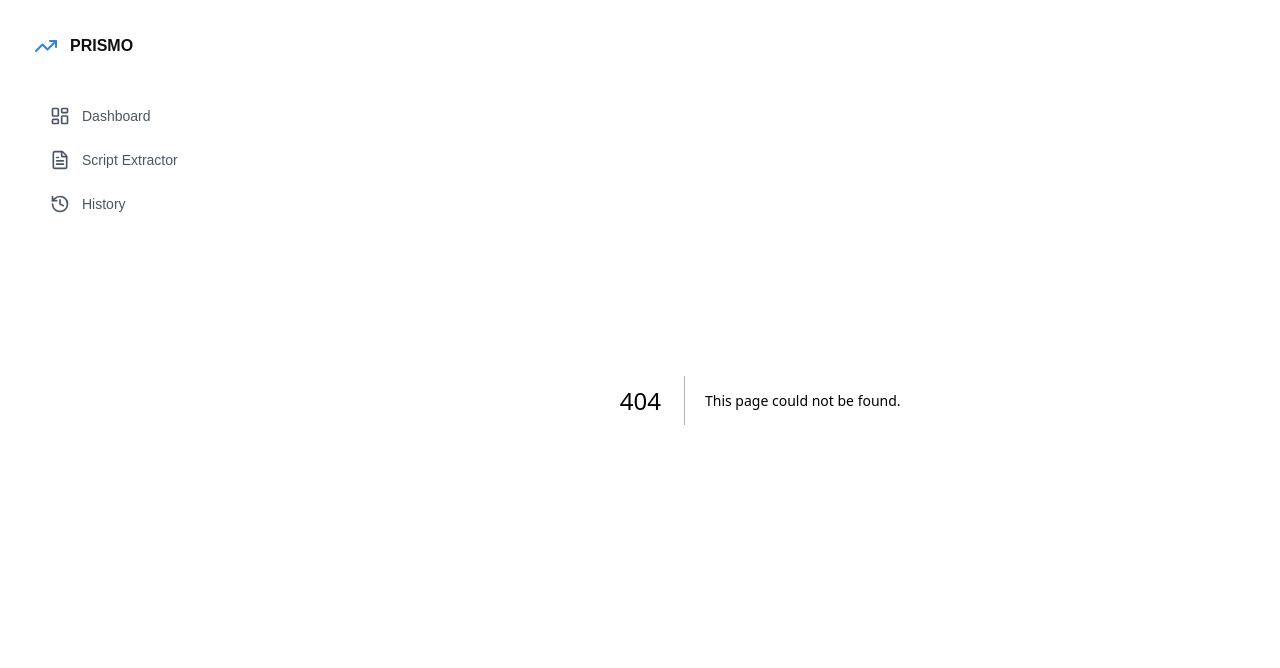
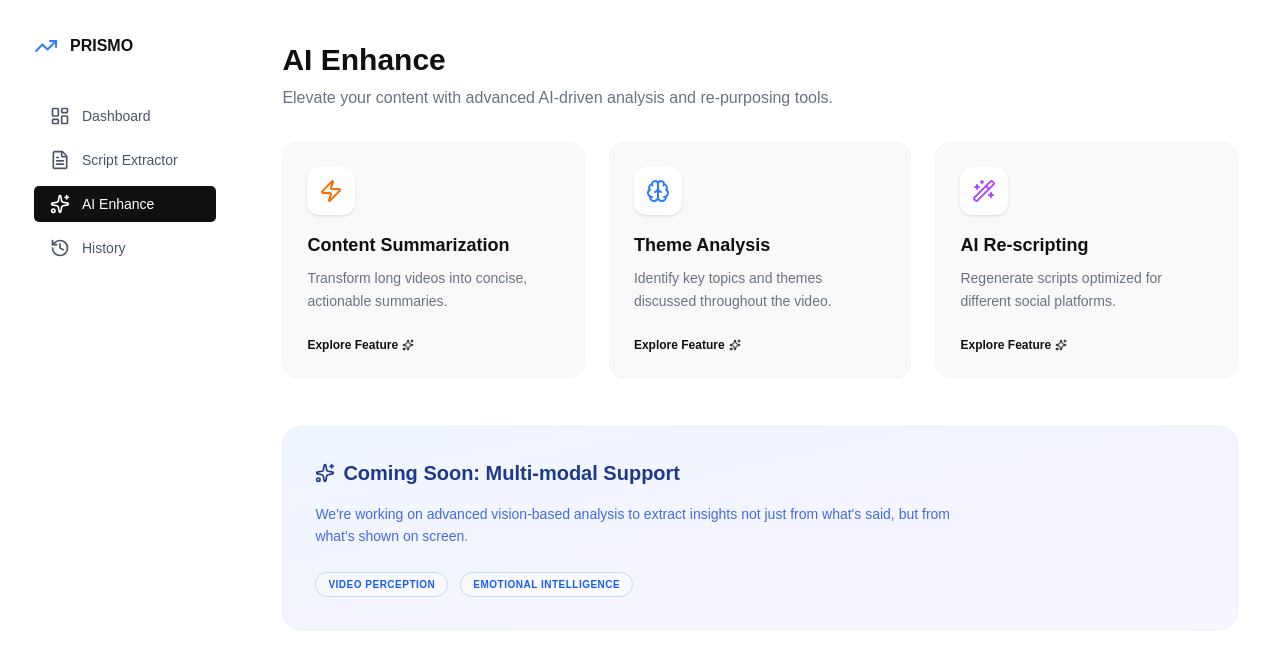
Before and after one commit to joshiancadiz/prismo, a Next.js app: page /dashboard/ai_enhance in a window 1280 px wide. Before the commit this address had no page. Shown: the top 668 px of the page. Built offline with nearby package versions, Linux system fonts and the light colour scheme.

Commit message:
created ai_enhance section

```diff
--- a/src/app/components/sidebar.tsx
+++ b/src/app/components/sidebar.tsx
@@ -3,12 +3,13 @@
 import React from 'react';
 import Link from 'next/link';
 import { usePathname } from 'next/navigation';
-import { TrendingUp, LayoutDashboard, FileText, History } from 'lucide-react';
+import { TrendingUp, LayoutDashboard, FileText, History, Sparkles } from 'lucide-react';
 
 const navItems = [
     { name: 'Dashboard', href: '/dashboard', icon: LayoutDashboard },
-    { name: 'Script Extractor', href: '/script_extract', icon: FileText },
-    { name: 'History', href: '/history', icon: History },
+    { name: 'Script Extractor', href: '/dashboard/script_extract', icon: FileText },
+    { name: 'AI Enhance', href: '/dashboard/ai_enhance', icon: Sparkles },
+    { name: 'History', href: '/dashboard/history', icon: History },
 ];
 
 const Sidebar = () => {
@@ -27,7 +28,7 @@ const Sidebar = () => {
                             <li key={item.name}>
                                 <Link
                                     href={item.href}
-                                    className={`w-full flex items-center gap-3 px-4 py-2 text-sm font-medium transition-colors cursor-pointer ${pathname === item.href
+                                    className={`w-full flex items-center gap-3 px-4 py-2 text-sm font-medium transition-colors cursor-pointer ${(pathname === item.href || (pathname === '/' && item.href === '/dashboard'))
                                         ? 'bg-[#101010] text-white rounded-[5px]'
                                         : 'text-gray-600 hover:text-[#101010]'
                                         }`}
--- /dev/null
+++ b/src/app/dashboard/ai_enhance/page.tsx
@@ -0,0 +1,53 @@
+"use client";
+
+import React from 'react';
+import { Sparkles, Wand2, Zap, Brain } from 'lucide-react';
+
+const features = [
+    { name: 'Content Summarization', description: 'Transform long videos into concise, actionable summaries.', icon: Zap, color: 'text-orange-500' },
+    { name: 'Theme Analysis', description: 'Identify key topics and themes discussed throughout the video.', icon: Brain, color: 'text-blue-500' },
+    { name: 'AI Re-scripting', description: 'Regenerate scripts optimized for different social platforms.', icon: Wand2, color: 'text-purple-500' },
+];
+
+export default function AIEnhancePage({ params }: { params: Promise<{}> }) {
+    return (
+        <div className="bg-white rounded-[10px] flex-1 p-8 overflow-y-auto h-full">
+            <div className="space-y-8">
+                <div>
+                    <h1 className="text-3xl font-bold text-[#101010]">AI Enhance</h1>
+                    <p className="text-gray-500 mt-2">Elevate your content with advanced AI-driven analysis and re-purposing tools.</p>
+                </div>
+
+                <div className="grid grid-cols-1 md:grid-cols-3 gap-6">
+                    {features.map((feature) => (
+                        <div key={feature.name} className="p-6 bg-[#f9f9f9] rounded-[15px] border border-gray-100 hover:shadow-sm transition-all group">
+                            <div className="w-12 h-12 rounded-[12px] bg-white flex items-center justify-center mb-4 shadow-sm group-hover:scale-110 transition-transform">
+                                <feature.icon className={`w-6 h-6 ${feature.color}`} />
+                            </div>
+                            <h3 className="text-lg font-semibold text-[#101010] mb-2">{feature.name}</h3>
+                            <p className="text-sm text-gray-500 leading-relaxed">{feature.description}</p>
+                            <button className="mt-6 text-xs font-semibold text-[#101010] flex items-center gap-1 group-hover:gap-2 transition-all">
+                                Explore Feature <Sparkles className="w-3 h-3" />
+                            </button>
+                        </div>
+                    ))}
+                </div>
+
+                <div className="mt-12 p-8 bg-gradient-to-br from-blue-50 to-purple-50 rounded-[20px] border border-blue-100/50">
+                    <div className="max-w-2xl">
+                        <h2 className="text-xl font-bold text-blue-900 mb-4 flex items-center gap-2">
+                            <Sparkles className="w-5 h-5" /> Coming Soon: Multi-modal Support
+                        </h2>
+                        <p className="text-blue-700/80 text-sm leading-relaxed mb-6">
+                            We're working on advanced vision-based analysis to extract insights not just from what's said, but from what's shown on screen.
+                        </p>
+                        <div className="flex gap-3">
+                            <span className="px-3 py-1 bg-white/50 rounded-full text-[10px] font-bold text-blue-600 uppercase tracking-wider border border-blue-200">Video Perception</span>
+                            <span className="px-3 py-1 bg-white/50 rounded-full text-[10px] font-bold text-blue-600 uppercase tracking-wider border border-blue-200">Emotional Intelligence</span>
+                        </div>
+                    </div>
+                </div>
+            </div>
+        </div>
+    );
+}
--- a/src/app/history/page.tsx
+++ b/src/app/dashboard/history/page.tsx
@@ -11,12 +11,12 @@ const historyRecords = [
     { id: '5', name: 'Project_Proposal_Draft.docx', date: '2024-02-18', status: 'Completed', type: 'DOCX' },
 ];
 
-export default function HistoryPage() {
+export default function HistoryPage({ params }: { params: Promise<{}> }) {
     return (
         <div className="bg-white rounded-[10px] flex-1 p-8 overflow-y-auto h-full">
             <div className="space-y-8">
                 <div>
-                    <h1 className="text-3xl font-bold text-[#101010]">Analysis History</h1>
+                    <h1 className="text-3xl font-bold text-[#101010]">History</h1>
                     <p className="text-gray-500 mt-2">View and manage your previous script extractions and reports.</p>
                 </div>
 
@@ -52,8 +52,8 @@ export default function HistoryPage() {
                                     </td>
                                     <td className="px-6 py-4">
                                         <span className={`inline-flex items-center px-2.5 py-0.5 rounded-full text-xs font-medium ${record.status === 'Completed'
-                                                ? 'bg-green-100 text-green-800'
-                                                : 'bg-red-100 text-red-800'
+                                            ? 'bg-green-100 text-green-800'
+                                            : 'bg-red-100 text-red-800'
                                             }`}>
                                             {record.status === 'Completed' && <ShieldCheck className="w-3 h-3 mr-1" />}
                                             {record.status}
--- a/src/app/dashboard/page.tsx
+++ b/src/app/dashboard/page.tsx
@@ -10,13 +10,13 @@ const stats = [
     { name: 'History Records', value: '890', icon: History, color: 'text-orange-500' },
 ];
 
-export default function DashboardPage() {
+export default function DashboardPage({ params }: { params?: Promise<any> } = {}) {
     return (
         <div className="bg-white rounded-[10px] flex-1 p-8 overflow-y-auto h-full">
             <div className="space-y-8">
                 <div>
                     <h1 className="text-3xl font-bold text-[#101010]">Dashboard Overview</h1>
-                    <p className="text-gray-500 mt-2">Welcome back to PRISMO. Here's what's happening today.</p>
+                    <p className="text-gray-500 mt-2">Welcome back to PRISMO. Here&apos;s what&apos;s happening today.</p>
                 </div>
 
                 <div className="grid grid-cols-1 md:grid-cols-2 lg:grid-cols-4 gap-6">
--- a/src/app/script_extract/page.tsx
+++ b/src/app/dashboard/script_extract/page.tsx
@@ -2,13 +2,13 @@
 
 import React, { useState } from 'react';
 import { Play, Info, CheckCircle2, AlertCircle, Link as LinkIcon, Instagram, Youtube, Clapperboard, Copy, Clock, Check } from 'lucide-react';
-import { extractYoutubeId } from '@/app/lib/youtube/parse';
+// import { extractYoutubeId } from '@/app/lib/youtube/parse';
 
-export default function ScriptExtractPage() {
+export default function ScriptExtractPage({ params }: { params: Promise<{}> }) {
     const [videoUrl, setVideoUrl] = useState('');
     const [error, setError] = useState<string | null>(null);
     const [isLoading, setIsLoading] = useState(false);
-    const [videoData, setVideoData] = useState<any>(null);
+    const [videoData, setVideoData] = useState<any | null>(null);
     const [showTimestamps, setShowTimestamps] = useState(true);
     const [copied, setCopied] = useState(false);
 
@@ -53,7 +53,7 @@ export default function ScriptExtractPage() {
     const handleCopy = () => {
         if (!videoData?.transcript) return;
 
-        const textToCopy = videoData.transcript.map((item: any) =>
+        const textToCopy = videoData.transcript.map((item: { timestamp: string; text: string }) =>
             showTimestamps ? `[${item.timestamp}] ${item.text}` : item.text
         ).join('\n');
 
@@ -68,7 +68,7 @@ export default function ScriptExtractPage() {
             <div className="space-y-8">
                 <div className="flex justify-between items-start">
                     <div>
-                        <h1 className="text-3xl font-bold text-[#101010]">Youtube Script Extractor</h1>
+                        <h1 className="text-3xl font-bold text-[#101010]">Script Extractor</h1>
                         <p className="text-gray-500 mt-2">Extract precise text, captions, and insights from Youtube videos and shorts.</p>
                     </div>
                     <div className="flex gap-2">
@@ -169,7 +169,7 @@ export default function ScriptExtractPage() {
                                 </div>
                             </div>
                             <div className="overflow-y-auto space-y-4 pr-4 custom-scrollbar flex-1 pb-4">
-                                {videoData.transcript.map((item: any, i: number) => (
+                                {videoData.transcript.map((item: { timestamp: string; text: string }, i: number) => (
                                     <div key={i} className="flex gap-4 items-start group">
                                         {showTimestamps && (
                                             <span className="text-[10px] font-mono text-blue-600 bg-blue-50/80 px-2 py-1 rounded-[6px] w-20 shrink-0 text-center border border-blue-100/50">
--- a/src/app/layout.tsx
+++ b/src/app/layout.tsx
@@ -20,8 +20,10 @@ export const metadata: Metadata = {
 
 export default function RootLayout({
   children,
+  params,
 }: Readonly<{
   children: React.ReactNode;
+  params: Promise<{}>;
 }>) {
   return (
     <html lang="en">
--- a/src/app/page.tsx
+++ b/src/app/page.tsx
@@ -1,6 +1,6 @@
 import DashboardPage from './dashboard/page';
 
-export default function Home() {
+export default function Home(props: { params: Promise<{}> }) {
   return (
     <div className="bg-white rounded-[10px] flex-1 p-8 overflow-y-auto">
       <DashboardPage />
```
